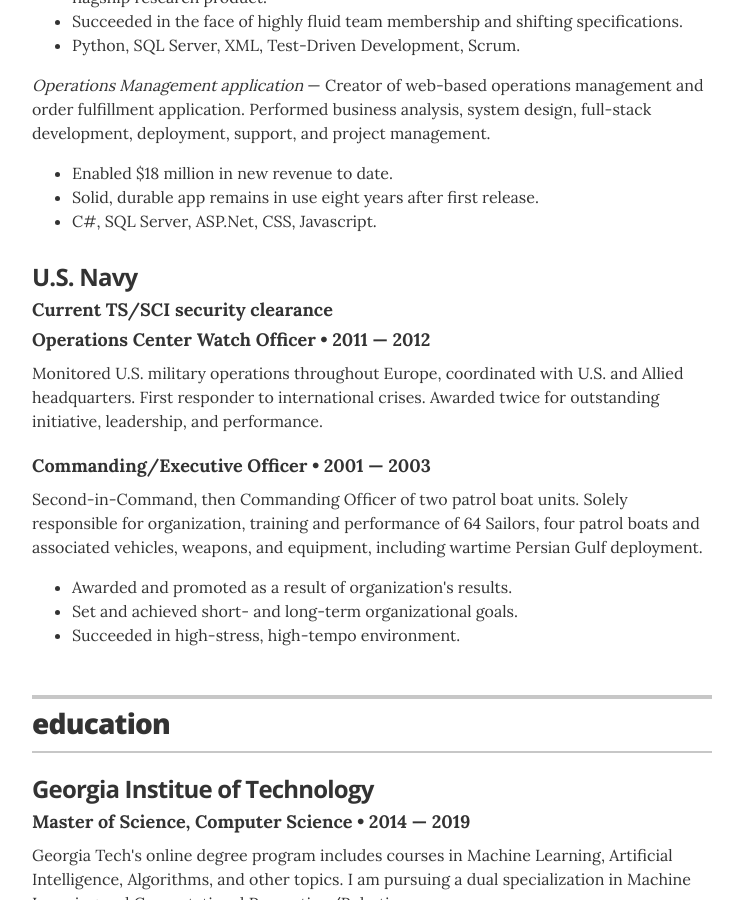
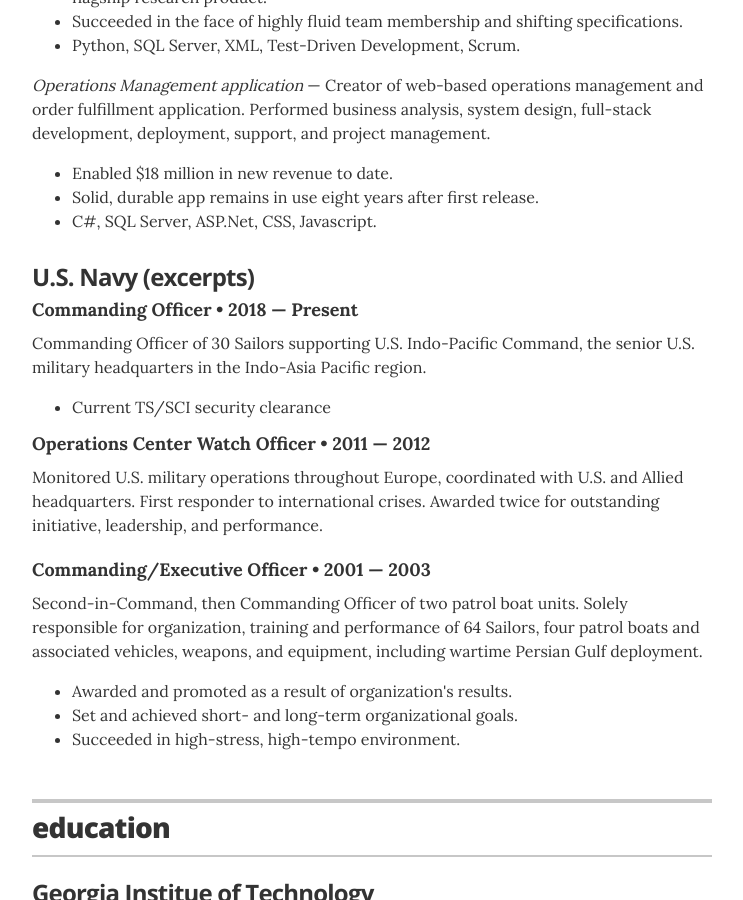
Before and after one commit to mattskone/mattskone.github.io, a Jekyll site: the page built from index.html, in a window 1280 px wide and 900 px high, scrolled down 2224 px. Shown: the whole window, without its empty margins (268-1011 px from the left). Built offline with Jekyll 4.4.1, drawn with Linux system fonts in a browser that asks for light colours; some of the changed text lies outside the part shown.

Commit message:
Updated Vulcan title and Navy content

```diff
--- a/_layouts/resume.html
+++ b/_layouts/resume.html
@@ -76,7 +76,7 @@
 
 	<div class="resume-item">
 		<h3 class="resume-item-title">Vulcan, Inc.</h3>
-		<h4 class="resume-item-details">Software Engineering Tech Lead &bull; 2017-Present</h4>
+		<h4 class="resume-item-details">Senior Software Engineer &bull; 2017-Present</h4>
 		<p class="resume-item-copy">Developed cloud infrastructure automation for global, multi-million dollar Philanthropy projects.  Enabled reliable, repeatable deployments to production environments on multiple cloud providers.</p>
 		<ul>
             <li>Designed Kubernetes deployments for containerized applications in the cloud.</li>
@@ -138,8 +138,13 @@
         </div>
 
 	<div class="resume-item">
-		<h3 class="resume-item-title">U.S. Navy</h3>
-		<h4 class="resume-item-details">Current TS/SCI security clearance</h4>
+		<h3 class="resume-item-title">U.S. Navy (excerpts)</h3>
+		<h4 class="resume-item-details">Commanding Officer &bull; 2018 &mdash; Present</h4>
+		<p class="resume-item-copy">Commanding Officer of 30 Sailors supporting U.S. Indo-Pacific Command, the senior U.S. military headquarters in the Indo-Asia Pacific region.</p>
+		<ul>
+			<li>Current TS/SCI security clearance</li>
+		</ul>
+
 		<h4 class="resume-item-details">Operations Center Watch Officer &bull; 2011 &mdash; 2012</h4>
 		<p class="resume-item-copy"> Monitored U.S. military operations throughout Europe, coordinated with U.S. and Allied headquarters.  First responder to international crises.  Awarded twice for outstanding initiative, leadership, and performance.</br></br>
 
```
